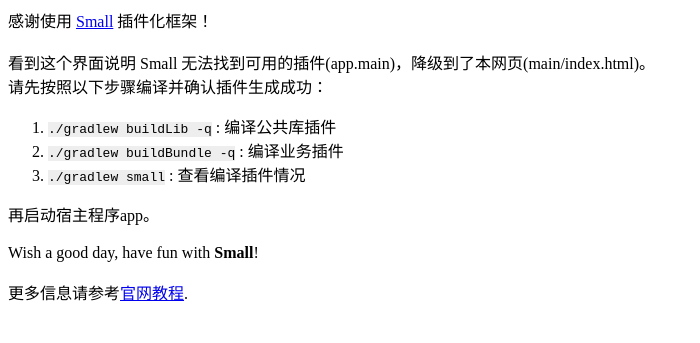
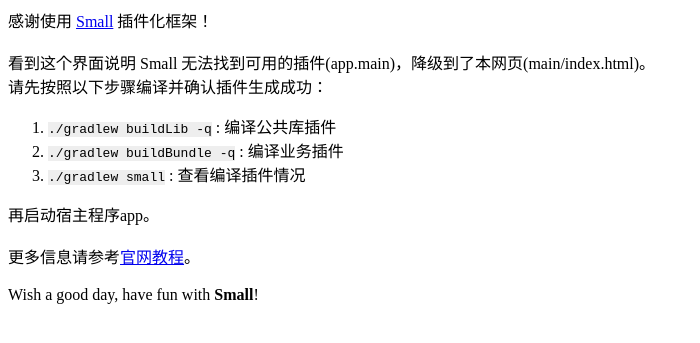
Before and after one commit to wequick/wequick.github.io, a Jekyll site: the page small-sample/main/index.html, which Jekyll copies as it is, in a window 1280 px wide. Shown: the top 343 px of the page, without its empty margins (0-700 px from the left). Built offline with Jekyll 4.4.1, drawn with Linux system fonts in a browser that asks for light colours; Markdown is read by kramdown in place of the engine named in the settings.

```diff
--- a/small-sample/main/index.html
+++ b/small-sample/main/index.html
@@ -23,9 +23,9 @@
 </ol>
 
 再启动宿主程序app。
+<br/><br>
+更多信息请参考<a href="http://code.wequick.net/Small">官网教程</a>。
 <br/><br/>
 Wish a good day, have fun with <b>Small</b>!
-<br/><br>
-更多信息请参考<a href="http://code.wequick.net/Small">官网教程</a>.
 </body>
 </html>
```
